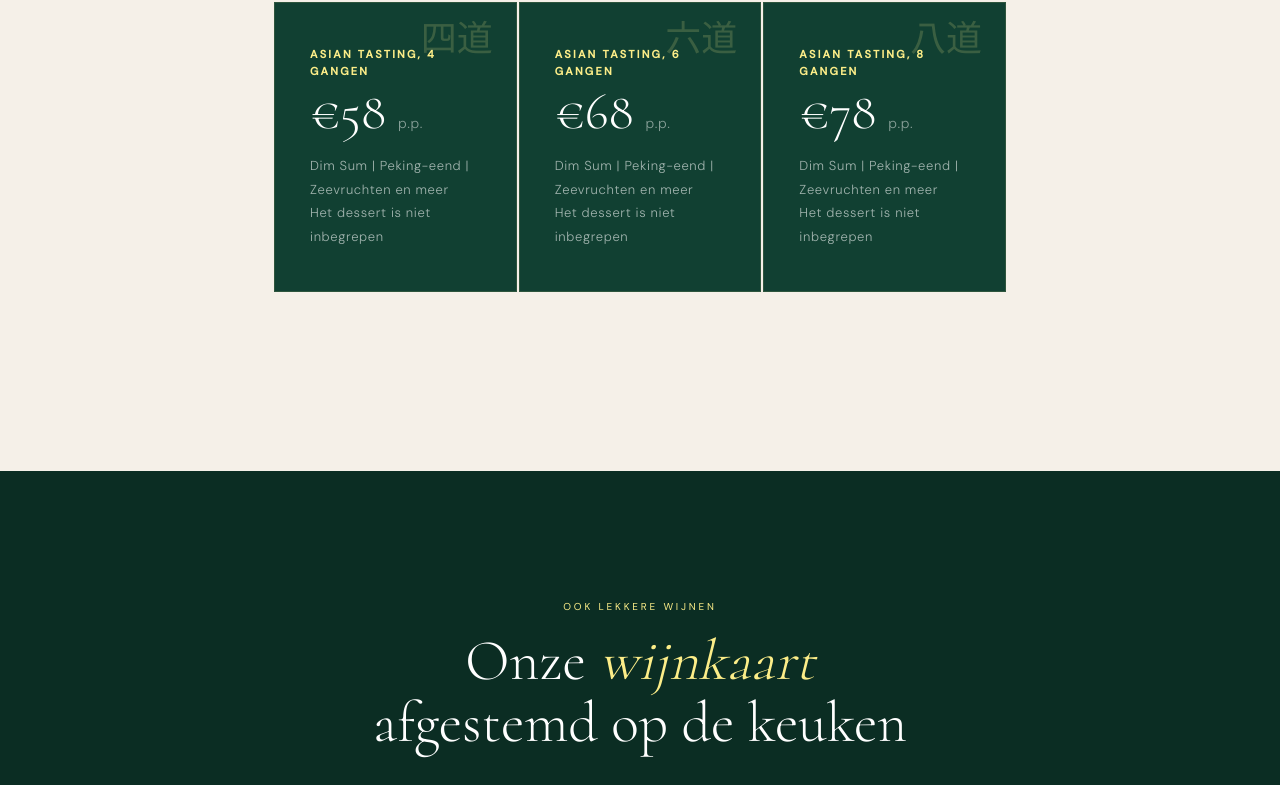
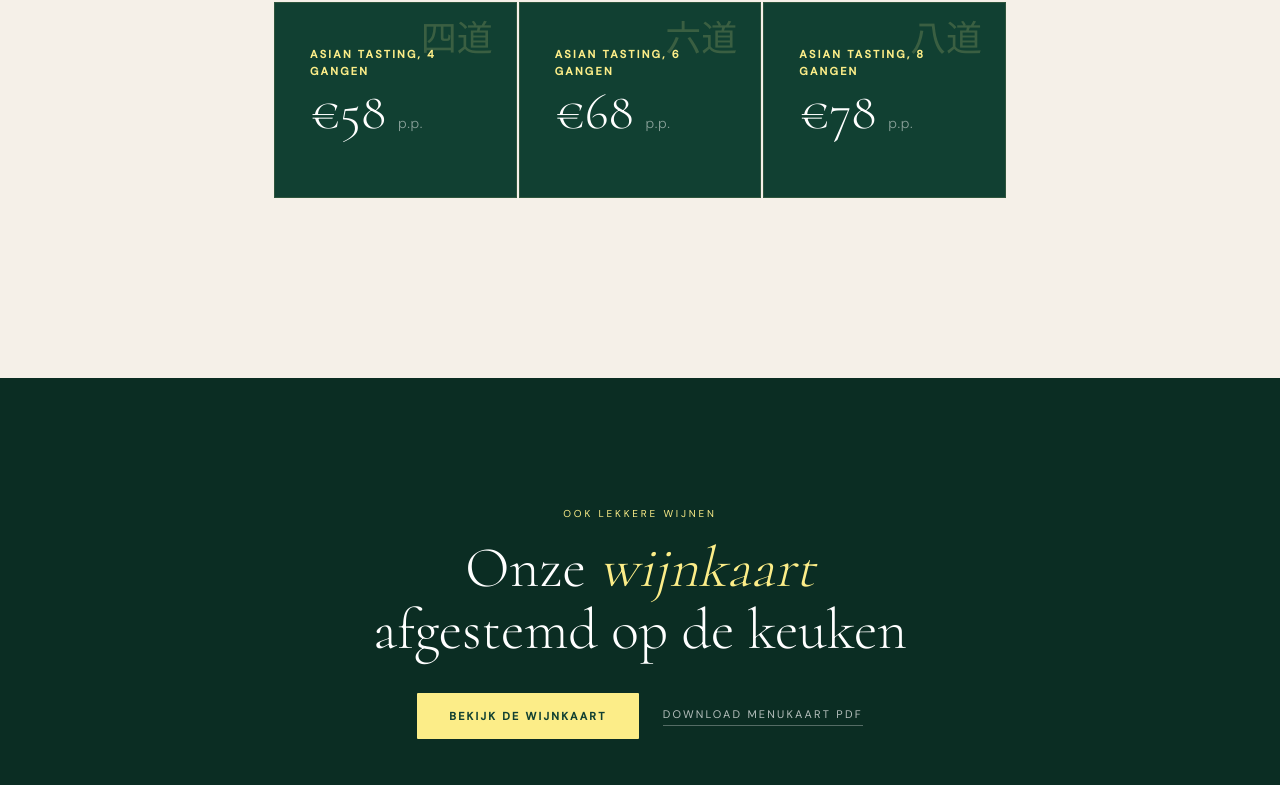
Before and after one commit to ziggyrumfunk/asian-glories-web, a Next.js app: page /menu in a window 1280 px wide. Shown: the part 1178-1963 px from the top of the page. Built offline with nearby package versions, Linux system fonts and the light colour scheme.

Commit message:
Clean menu page: drop tasting descriptions and Chinese symbols

```diff
--- a/src/app/menu/page.tsx
+++ b/src/app/menu/page.tsx
@@ -45,11 +45,6 @@ const Tasting = (
         <div className="tasting-card__price">
           &euro;58 <span>p.p.</span>
         </div>
-        <p className="tasting-card__desc">
-          Dim Sum | Peking-eend | Zeevruchten en meer
-          <br />
-          Het dessert is niet inbegrepen
-        </p>
       </div>
       <div className="tasting-card">
         <span className="tasting-card__cn">六道</span>
@@ -57,11 +52,6 @@ const Tasting = (
         <div className="tasting-card__price">
           &euro;68 <span>p.p.</span>
         </div>
-        <p className="tasting-card__desc">
-          Dim Sum | Peking-eend | Zeevruchten en meer
-          <br />
-          Het dessert is niet inbegrepen
-        </p>
       </div>
       <div className="tasting-card">
         <span className="tasting-card__cn">八道</span>
@@ -69,11 +59,6 @@ const Tasting = (
         <div className="tasting-card__price">
           &euro;78 <span>p.p.</span>
         </div>
-        <p className="tasting-card__desc">
-          Dim Sum | Peking-eend | Zeevruchten en meer
-          <br />
-          Het dessert is niet inbegrepen
-        </p>
       </div>
     </div>
   </>
@@ -129,18 +114,18 @@ const warmDishes: Dish[] = [
 ];
 
 const mainCourses: Dish[] = [
-  { name: 'Tiger prawns | sichuan pepper | black beans', cn: '避风塘炒大虾', price: '€ 38,5' },
-  { name: 'King prawns | curry sauce', cn: '咖喱虾', price: '€ 38,5' },
-  { name: 'Fish Catch of the Day (steamed or panfried)', cn: '蒸/炸鱼', price: '€ 37,5 / 39,95' },
+  { name: 'Tiger prawns | sichuan pepper | black beans', price: '€ 38,5' },
+  { name: 'King prawns | curry sauce', price: '€ 38,5' },
+  { name: 'Fish Catch of the Day (steamed or panfried)', price: '€ 37,5 / 39,95' },
   {
     name: 'Canadian Lobster | spring onion | ginger',
     note: 'Only pre-order',
     price: '€ 12,50/100gr',
   },
-  { name: 'Diamond steak | black pepper | macadamia', cn: '夏果黑椒牛柳粒', price: '€ 38,5' },
-  { name: 'Crispy filet steak stripes | mandarin sweet & sour', cn: '干牛丝', price: '€ 30' },
-  { name: 'Crispy Spanish Iberico pork | sweet & sour', cn: '古老西班牙黑猪', price: '€ 31,5' },
-  { name: 'Chicken | barbecue sauce', cn: '沙茶鸡', price: '€ 31,5' },
+  { name: 'Diamond steak | black pepper | macadamia', price: '€ 38,5' },
+  { name: 'Crispy filet steak stripes | mandarin sweet & sour', price: '€ 30' },
+  { name: 'Crispy Spanish Iberico pork | sweet & sour', price: '€ 31,5' },
+  { name: 'Chicken | barbecue sauce', price: '€ 31,5' },
   { name: 'Char-Siew | crispy roasted pork belly', price: '€ 31' },
   {
     name: 'Siu-Yuk | marinated and roasted pork in a sweet and savoury sauce',
@@ -151,8 +136,8 @@ const mainCourses: Dish[] = [
     note: 'Choose your own sauce',
     price: '€ 30',
   },
-  { name: 'Fresh greens | wok vegetables mix', cn: '中国青菜', price: '€ 25,5' },
-  { name: 'Fried rice or mie', cn: '炒饭面另外加', price: '€ 5,5' },
+  { name: 'Fresh greens | wok vegetables mix', price: '€ 25,5' },
+  { name: 'Fried rice or mie', price: '€ 5,5' },
 ];
 
 const ALaCarte = (
@@ -161,7 +146,6 @@ const ALaCarte = (
     <div className="cat-header rv">
       <div className="cat-header__line" />
       <h2>First Impressions</h2>
-      <span className="cat-header__cn">初印象</span>
       <div className="cat-header__line" />
     </div>
     <DishList dishes={firstImpressions} />
@@ -170,7 +154,6 @@ const ALaCarte = (
     <div className="cat-header rv">
       <div className="cat-header__line" />
       <h2>Dim Sum Collection</h2>
-      <span className="cat-header__cn">点心</span>
       <div className="cat-header__line" />
     </div>
     <DishList dishes={dimsumBundles} />
@@ -179,7 +162,6 @@ const ALaCarte = (
     <div className="cat-header rv">
       <div className="cat-header__line" />
       <h2>Warm Dishes</h2>
-      <span className="cat-header__cn">热盘</span>
       <div className="cat-header__line" />
     </div>
     <DishList dishes={warmDishes} />
@@ -192,7 +174,6 @@ const ALaCarte = (
     <div className="cat-header rv">
       <div className="cat-header__line" />
       <h2>Main Courses</h2>
-      <span className="cat-header__cn">主菜</span>
       <div className="cat-header__line" />
     </div>
     <DishList dishes={mainCourses} />
```
